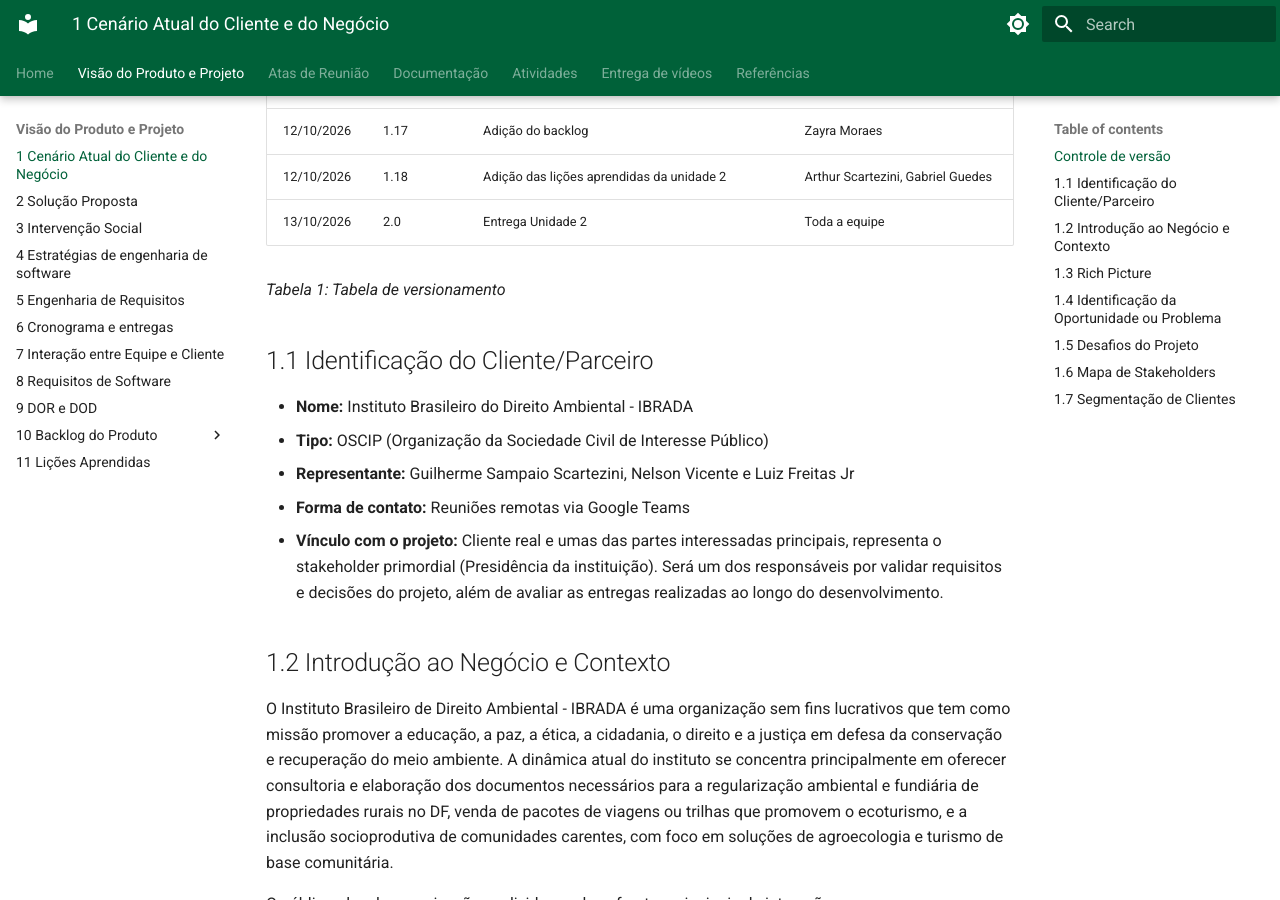
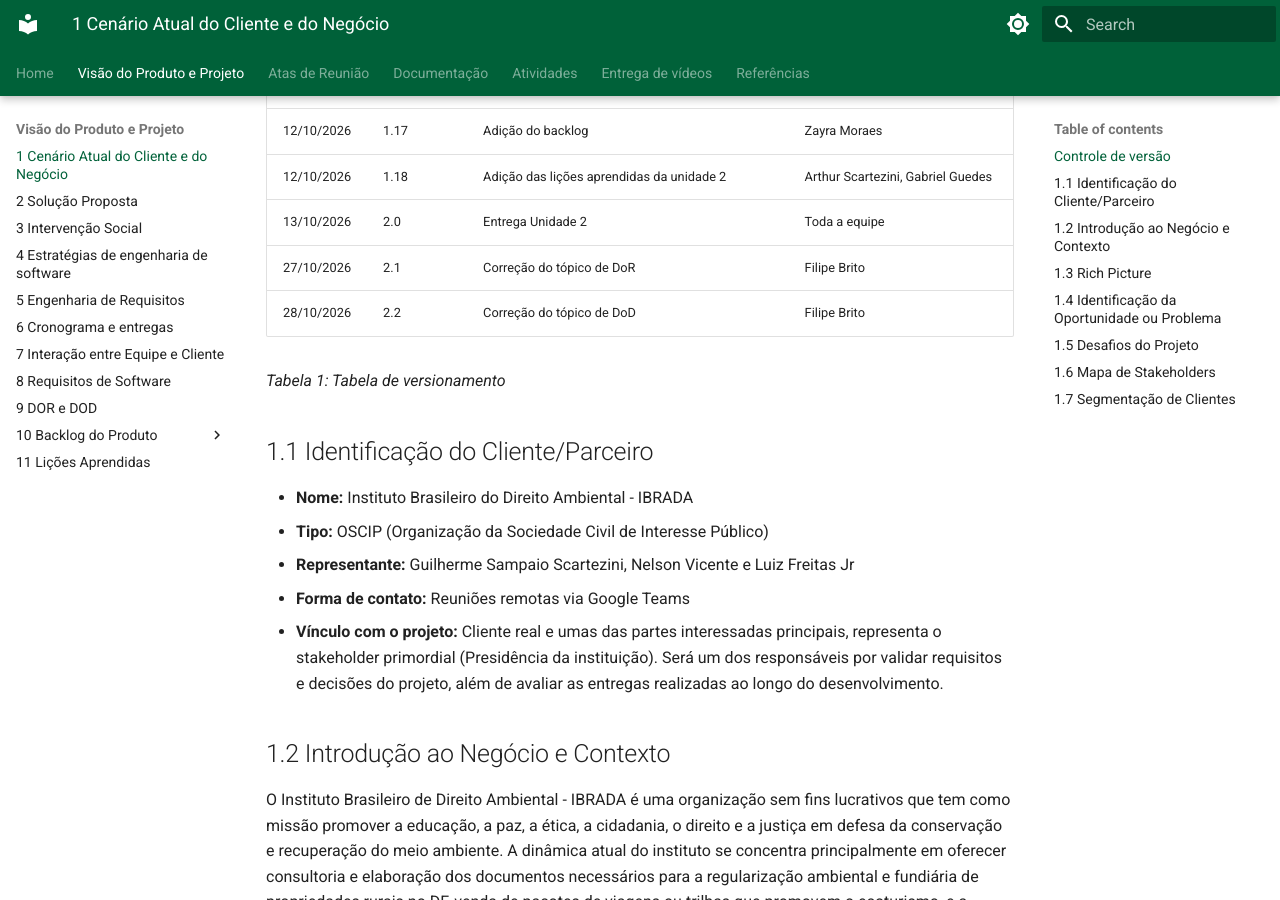
Before and after one commit to mdsreq-fga-unb/REQ-2026.2-T01-IBRADA-NET, an MkDocs documentation site: the page built from docs/documento-visao/1_cenarioAtual.md, in a window 1280 px wide and 900 px high, scrolled down 1698 px. Built offline with MkDocs 1.6.1 and Material for MkDocs 9.7.7, drawn with Linux system fonts in a browser that asks for light colours.

Commit message:
adição do controle de versão do documento de visão

```diff
--- a/docs/documento-visao/1_cenarioAtual.md
+++ b/docs/documento-visao/1_cenarioAtual.md
@@ -35,6 +35,8 @@
 |12/10/2026|1.17|Adição do backlog|Zayra Moraes|
 |12/10/2026|1.18|Adição das lições aprendidas da unidade 2|Arthur Scartezini, Gabriel Guedes|
 |13/10/2026|2.0 |Entrega Unidade 2| Toda a equipe
+|27/10/2026|2.1 |Correção do tópico de DoR|Filipe Brito|
+|28/10/2026|2.2 |Correção do tópico de DoD|Filipe Brito|
 
 *Tabela 1: Tabela de versionamento*
 
```
